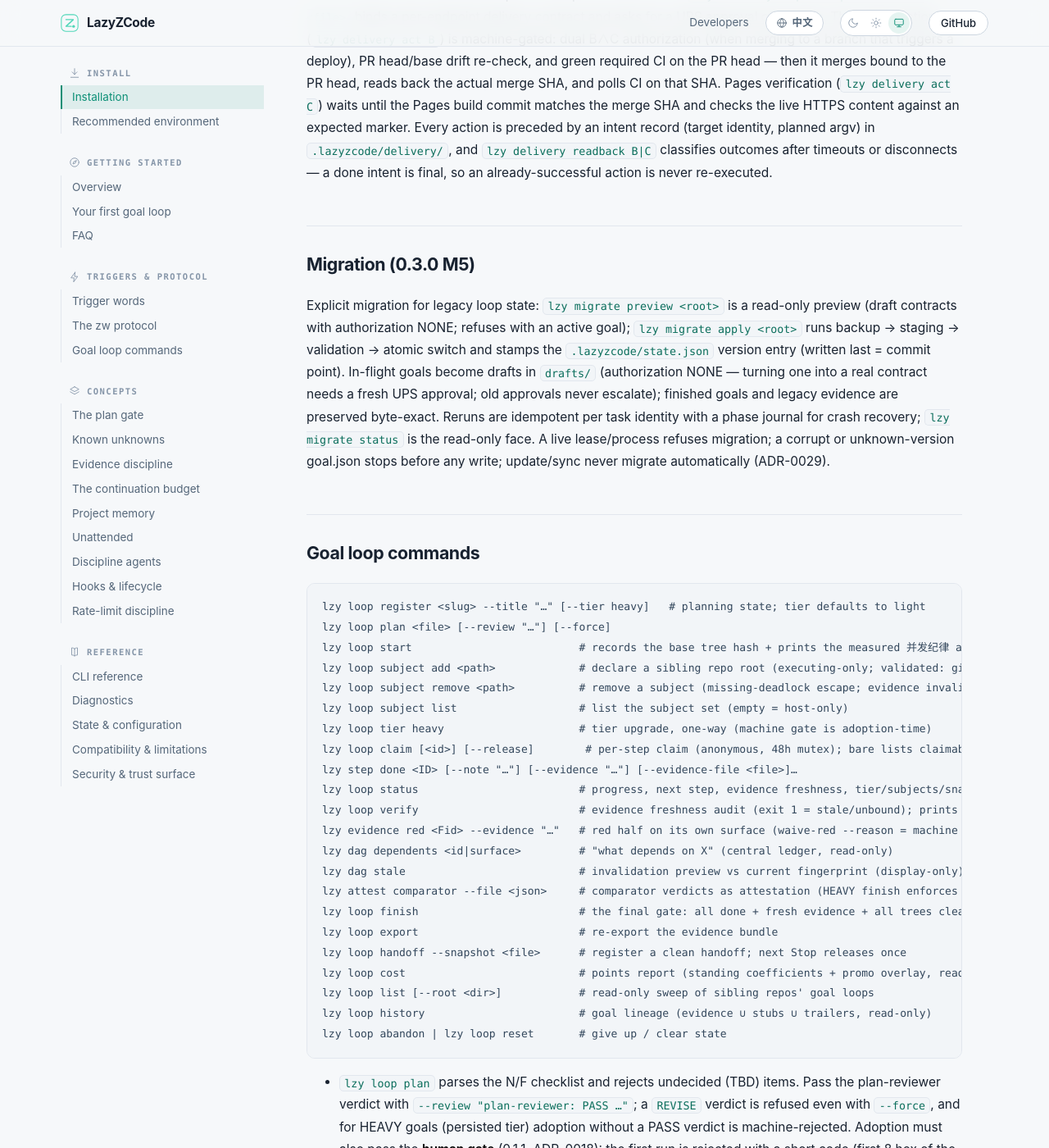
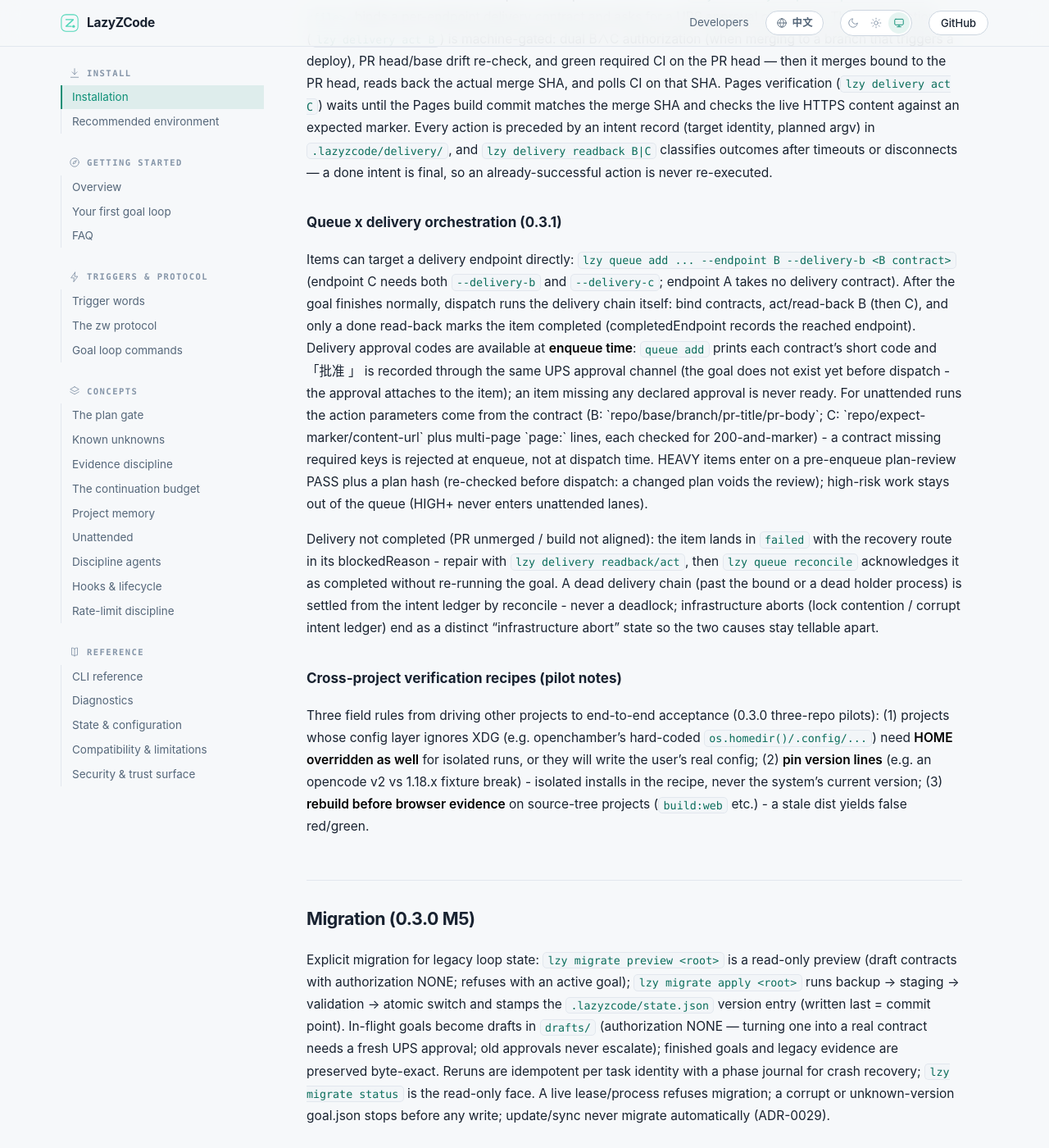
Before and after one commit to Acfufu/lazyzcode, a Jekyll site: the page built from docs/guide/en.md, in a window 1280 px wide and 1400 px high, scrolled down 7571 px. Shown: the whole window at 82% size. Built offline with Jekyll 4.4.1, drawn with Linux system fonts in a browser that asks for light colours; our own code applies the rules of GitHub Pages for plain Markdown files.

Commit message:
docs(v031-bat1): N8 CLI 与文本面——help 扩写/README 双语行/guide 双语两节+跨项目配方/CHANGELOG [Unreleased]/issue 草稿
- cli/lzy.js：queue add help 补 endpoint A|B|C/delivery-b/-c/tier+plan-review/risk 语义与预批准句；dispatch help 补交付链与未竟恢复；delivery act B/C help 改「参数可省=契约取值」+head 缺省语义
- core/delivery.js 头注修订（钩子批准面：queue-pending 预批准支在案）
- README 双语 queue/delivery 两行补 0.3.1 面（ADR-0030 指引）
- guide 双语各增「队列×交付编排」节（端点矩阵/预批准/completedEndpoint/契约取值/未竟恢复）+「跨项目验证配方」节（债 L/M/N：HOME 覆写/版本钉线/dist 重建）
- CHANGELOG 新开 [Unreleased]（Added 五条 + Changed 三条）
- docs/reports/openchamber-xdg-issue-draft.md（上游 issue 草稿，未提交——外向动作须单独授权）
- 检查：docs-preview 断链 0/398、锚点 22/22 双语、花括号零命中、npm test 651/651

Goal: v031-bat1-delivery-orchestration#N8

```diff
--- a/core/delivery.js
+++ b/core/delivery.js
@@ -2,8 +2,9 @@
 // 家族 .lazyzcode/delivery/（loop/ 外 reset 不清，位阶同 authorizations/、queue/、budget/）：
 //   intents.json —— 交付意图账本（校验和家法同 queue.js loadFamilyFile/saveFamilyFile）。
 // 授权模型：B 与 C 各立独立 delivery 契约（endpoint 入哈希，contract.js 解析复用）；批准
-// 复用 contractPending UPS 通道（goal.json 写面归 loop.js bindDeliveryContract，钩子批准
-// 分支零改动即生效）；撤回面=trigger.js 短码匹配集合扩展 [goal.contract, …goal.delivery]。
+// 复用 contractPending UPS 通道（goal.json 写面归 loop.js bindDeliveryContract）——0.3.1 棒1
+// 起钩子另有 queue-pending 解析支（入队前预批准，ADR-0030 修正节）；撤回面=trigger.js 短码
+// 匹配集合扩展 [goal.contract, …goal.delivery]。
 // 纪律（V09/V10/V11）：意图先于动作落账；动作后读回核对；done 恒拒再执行（防重复写入）；
 // 超时/断连=unknown，读回分类后方可收束；合并前置=B∧C 双授权（main=Pages 发布源，主方案
 // §6）+PR head/base 漂移复核+PR headSha CI 全绿。
--- a/docs/guide/en.md
+++ b/docs/guide/en.md
@@ -309,6 +309,42 @@ action is preceded by an intent record (target identity, planned argv) in
 `.lazyzcode/delivery/`, and `lzy delivery readback B|C` classifies outcomes after
 timeouts or disconnects — a done intent is final, so an already-successful action is
 never re-executed.
+
+### Queue x delivery orchestration (0.3.1)
+
+Items can target a delivery endpoint directly: `lzy queue add ... --endpoint B
+--delivery-b <B contract>` (endpoint C needs both `--delivery-b` and `--delivery-c`;
+endpoint A takes no delivery contract). After the goal finishes normally, dispatch runs
+the delivery chain itself: bind contracts, act/read-back B (then C), and only a done
+read-back marks the item completed (completedEndpoint records the reached endpoint).
+Delivery approval codes are available at **enqueue time**: `queue add` prints each
+contract's short code and 「批准 <short>」 is recorded through the same UPS approval
+channel (the goal does not exist yet before dispatch - the approval attaches to the
+item); an item missing any declared approval is never ready. For unattended runs the
+action parameters come from the contract (B: `repo/base/branch/pr-title/pr-body`; C:
+`repo/expect-marker/content-url` plus multi-page `page:` lines, each checked for
+200-and-marker) - a contract missing required keys is rejected at enqueue, not at
+dispatch time. HEAVY items enter on a pre-enqueue plan-review PASS plus a plan hash
+(re-checked before dispatch: a changed plan voids the review); high-risk work stays
+out of the queue (HIGH+ never enters unattended lanes).
+
+Delivery not completed (PR unmerged / build not aligned): the item lands in `failed`
+with the recovery route in its blockedReason - repair with `lzy delivery
+readback/act`, then `lzy queue reconcile` acknowledges it as completed without
+re-running the goal. A dead delivery chain (past the bound or a dead holder process) is
+settled from the intent ledger by reconcile - never a deadlock; infrastructure aborts
+(lock contention / corrupt intent ledger) end as a distinct "infrastructure abort"
+state so the two causes stay tellable apart.
+
+### Cross-project verification recipes (pilot notes)
+
+Three field rules from driving other projects to end-to-end acceptance (0.3.0
+three-repo pilots): (1) projects whose config layer ignores XDG (e.g. openchamber's
+hard-coded `os.homedir()/.config/...`) need **HOME overridden as well** for isolated
+runs, or they will write the user's real config; (2) **pin version lines** (e.g. an
+opencode v2 vs 1.18.x fixture break) - isolated installs in the recipe, never the
+system's current version; (3) **rebuild before browser evidence** on source-tree
+projects (`build:web` etc.) - a stale dist yields false red/green.
 
 ## Migration (0.3.0 M5)
 
```
Also changed, not shown: README.zh-CN.md (+2 -2 lines), cli/lzy.js (+16 -6 lines), docs/guide/zh.md (+26 -0 lines), docs/reports/openchamber-xdg-issue-draft.md (added, +23 -0 lines), CHANGELOG.md, README.md.
